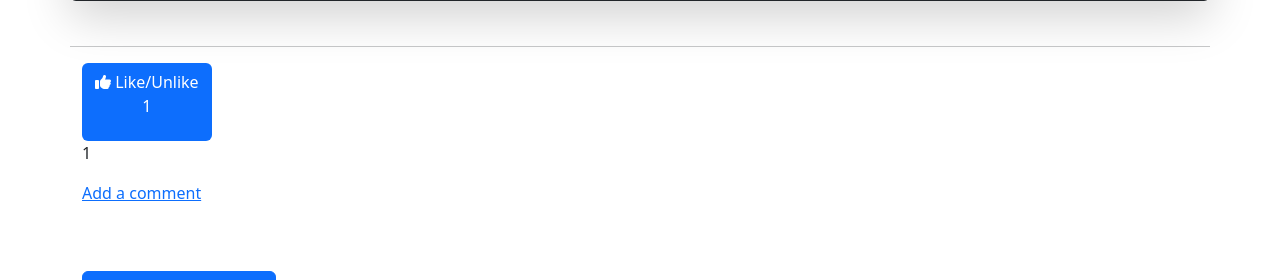
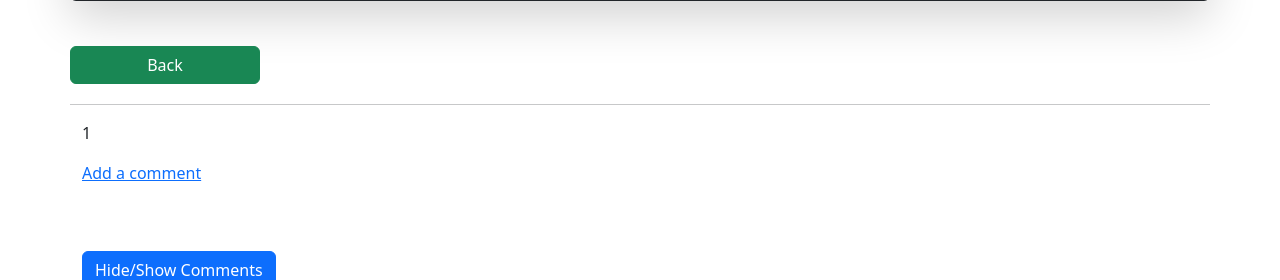
Before and after one commit to rebahama/bimmer-reviewer, a Django app: page /review/1 in a window 1280 px wide. Shown: the part 780-1060 px from the top of the page. Run offline with Django 3.2, Linux system fonts and the light colour scheme; tables that the repository leaves empty hold one stand-in row (values such as "Sample post"); some libraries are stand-ins or nearby versions.

Commit message:
add back button in detailed page, authentication for like button

```diff
--- a/bimmerreviewer/views.py
+++ b/bimmerreviewer/views.py
@@ -126,7 +126,6 @@ class AddComment(SuccessMessageMixin, CreateView):
     fields = ['author', 'body']
     success_message = "Comment have been successfully added"
 
-
     def form_valid(self, form):
         form.instance.post_id = self.kwargs['pk']
         return super().form_valid(form)
--- a/templates/detail-review.html
+++ b/templates/detail-review.html
@@ -41,13 +41,15 @@
                 </div>
             </div>
         </div>
+        <a href="{% url 'home'%}" class="btn btn-success move-btn col-md-2 col-sm-2"> Back </a>
         <hr>
     </div>
-
+{%if user.is_authenticated%}
 <form action="{% url 'like_review' post.pk %}" method="POST">
     {% csrf_token %}
     <button type="submit" class="text-white btn bg-primary" name="post_like_id" value="{{post.id}}">  <i class="fa-solid fa-thumbs-up"></i> Like/Unlike <p>{{object.all_likes}}</p> </button>
 </form>
+{% endif %}
    <p>{{ all_comments }}</p>
 <p class="card-text"> <a href="{% url 'add-comment' post.pk %}">Add a comment</a> </p>
 {% if not post.comments.all %}
--- a/templates/home.html
+++ b/templates/home.html
@@ -7,7 +7,7 @@
     <div class="col-md-6 col-lg-4 card-pos">
       <div class="card mb-3 shadow p-2">
         <div class="card-header bg-dark text-white text-center">
-          <h3>{{post.title}} </h3>
+          <h3>{{post.title}}</h3>
         </div>
         <!--If a picture is not uploaded a default image will appear-->
         {% if "placeholder" in post.image.url %}
```
Also changed, not shown: bimmerreviewer/admin.py (line endings or trailing spaces).
